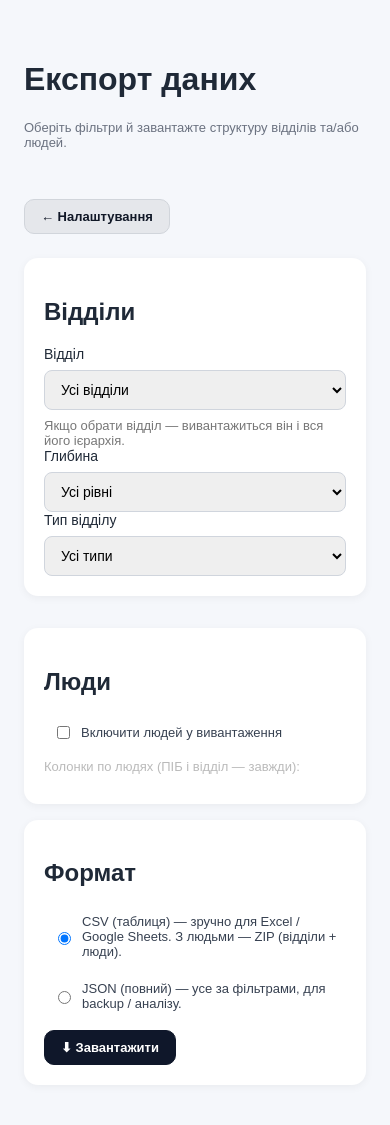
After one commit to Taras-operation/company-atlas, a Python web app: template app/templates/settings/export.html in a window 390 px wide. The commit adds this page. Run offline with Jinja, Linux system fonts and the light colour scheme; the template is opened without the code that fills it, so the values that code supplies are empty; some libraries are stand-ins or nearby versions.

Commit message:
Settings: data export page (admins only) with filters, CSV/JSON
New Settings -> 'Експорт даних' page (super_admin/admin only, gated by the
settings before_request). Filters: department (+ its hierarchy), depth
(1/2/3/all levels), department type, and optional people with selectable
columns (position, grade, email, telegram, phone, manager, responsibility).
Formats: CSV (department hierarchy table; a ZIP of departments.csv + people.csv
when people are included) and full JSON for backup/analysis. CSVs carry a
UTF-8 BOM so Cyrillic opens cleanly in Excel/Sheets.

Co-Authored-By: Claude Opus 4.8 (1M context) <noreply@anthropic.com>

```diff
--- /dev/null
+++ b/app/templates/settings/export.html
@@ -0,0 +1,105 @@
+{% extends "base.html" %}
+{% block title %}Експорт даних{% endblock %}
+
+{% block content %}
+<div class="page-header">
+  <div>
+    <h1>Експорт даних</h1>
+    <p class="muted">Оберіть фільтри й завантажте структуру відділів та/або людей.</p>
+  </div>
+  <div class="actions">
+    <a class="btn btn-secondary" href="{{ url_for('settings.index') }}">← Налаштування</a>
+  </div>
+</div>
+
+<form method="get" action="{{ url_for('settings.export_download') }}">
+  <div class="grid-2">
+    <div class="card">
+      <h2>Відділи</h2>
+
+      <div class="field">
+        <label>Відділ</label>
+        <select name="department_id">
+          <option value="">Усі відділи</option>
+          {% for d in departments %}
+            <option value="{{ d.id }}">{{ d.name }}</option>
+          {% endfor %}
+        </select>
+        <span class="muted">Якщо обрати відділ — вивантажиться він і вся його ієрархія.</span>
+      </div>
+
+      <div class="field">
+        <label>Глибина</label>
+        <select name="depth">
+          <option value="all">Усі рівні</option>
+          <option value="1">Тільки рівень 1</option>
+          <option value="2">До рівня 2</option>
+          <option value="3">До рівня 3</option>
+        </select>
+      </div>
+
+      <div class="field">
+        <label>Тип відділу</label>
+        <select name="type_id">
+          <option value="">Усі типи</option>
+          {% for t in department_types %}
+            <option value="{{ t.id }}">{{ t.name }}</option>
+          {% endfor %}
+        </select>
+      </div>
+    </div>
+
+    <div class="card">
+      <h2>Люди</h2>
+      <label class="checkbox-row">
+        <input type="checkbox" name="include_people" id="include_people" value="1">
+        Включити людей у вивантаження
+      </label>
+
+      <div id="person_cols" style="margin-top:10px; opacity:.5; pointer-events:none;">
+        <p class="muted" style="margin-top:0;">Колонки по людях (ПІБ і відділ — завжди):</p>
+        <div class="checkbox-grid">
+          {% for key, label in person_fields %}
+            <label class="checkbox-row">
+              <input type="checkbox" name="col_{{ key }}" value="1" {% if key in ['position','telegram'] %}checked{% endif %}>
+              {{ label }}
+            </label>
+          {% endfor %}
+        </div>
+      </div>
+    </div>
+  </div>
+
+  <div class="card">
+    <h2>Формат</h2>
+    <div class="field">
+      <label class="checkbox-row">
+        <input type="radio" name="fmt" value="csv" checked>
+        CSV (таблиця) — зручно для Excel / Google Sheets. З людьми — ZIP (відділи + люди).
+      </label>
+      <label class="checkbox-row">
+        <input type="radio" name="fmt" value="json">
+        JSON (повний) — усе за фільтрами, для backup / аналізу.
+      </label>
+    </div>
+
+    <div class="actions" style="margin-top:12px;">
+      <button class="btn btn-primary" type="submit">⬇ Завантажити</button>
+    </div>
+  </div>
+</form>
+
+<script>
+  (function () {
+    var cb = document.getElementById('include_people');
+    var block = document.getElementById('person_cols');
+    function sync() {
+      var on = cb.checked;
+      block.style.opacity = on ? '1' : '.5';
+      block.style.pointerEvents = on ? 'auto' : 'none';
+    }
+    cb.addEventListener('change', sync);
+    sync();
+  })();
+</script>
+{% endblock %}
--- a/app/templates/settings/index.html
+++ b/app/templates/settings/index.html
@@ -12,5 +12,6 @@
   <a class="card card-link" href="{{ url_for('settings.department_types') }}">Типи відділів</a>
   <a class="card card-link" href="{{ url_for('settings.tags') }}">Теги</a>
   <a class="card card-link" href="{{ url_for('settings.admin_users') }}">Користувачі адмінки</a>
+  <a class="card card-link" href="{{ url_for('settings.export_page') }}">Експорт даних</a>
 </div>
 {% endblock %}
```
Also changed, not shown: app/routes/settings.py (+195 -1 lines).
